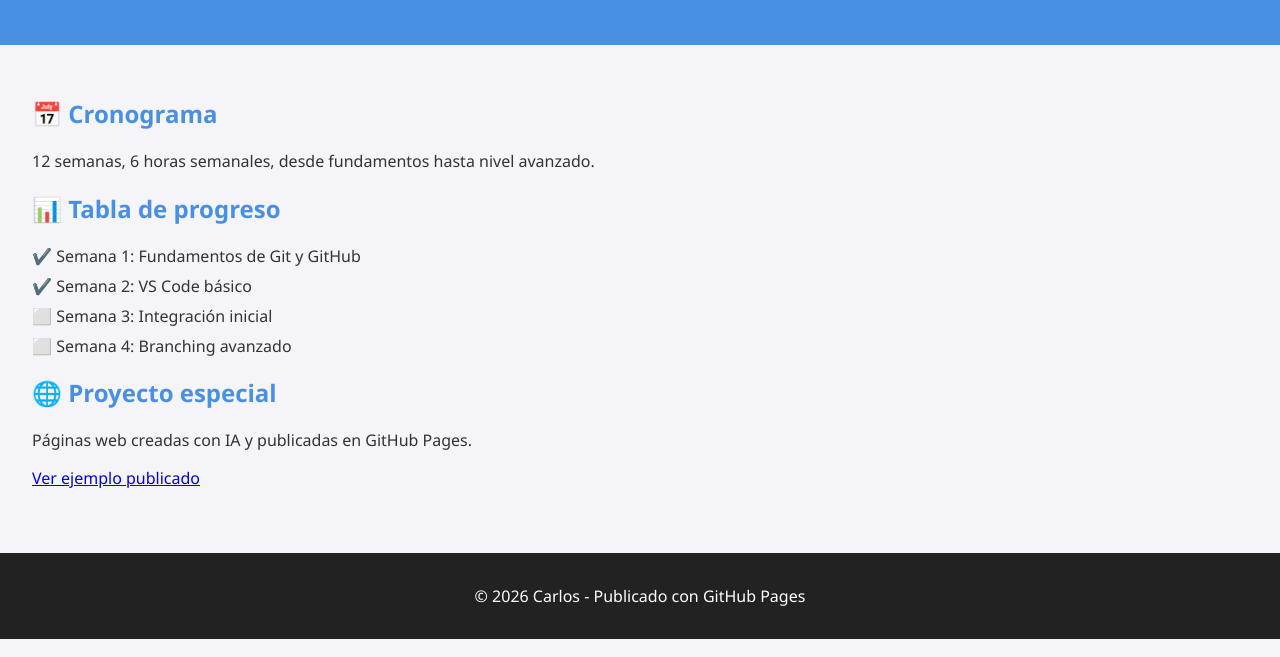
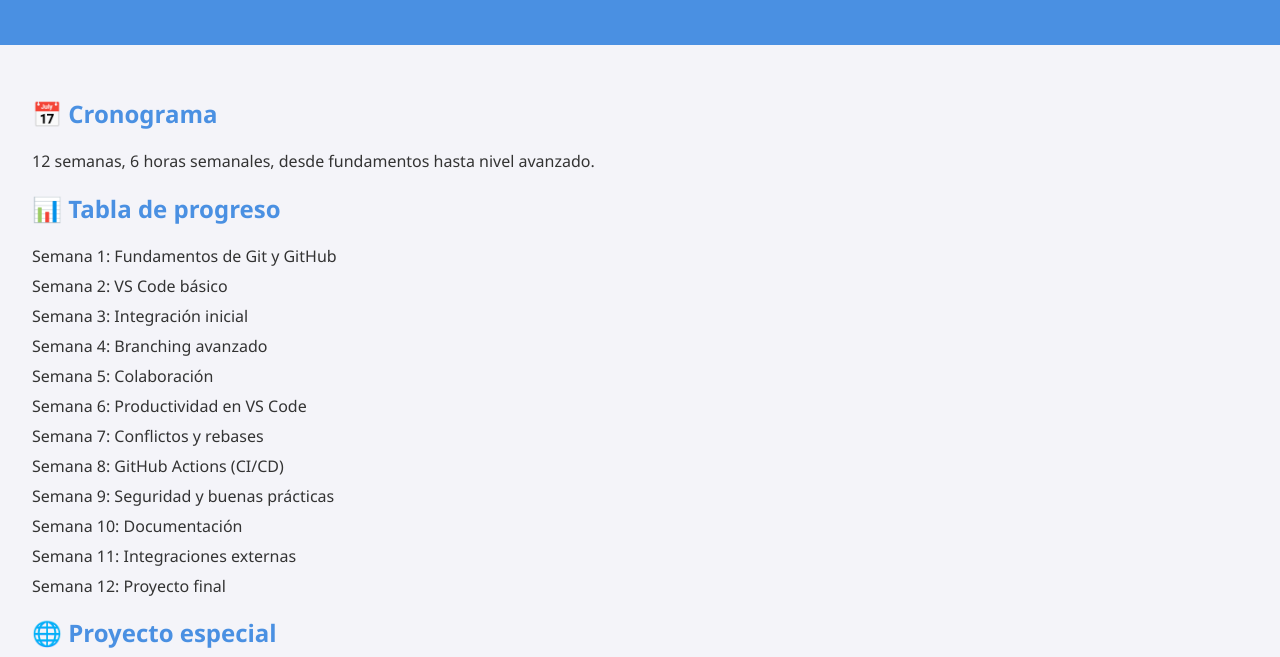
Before and after one commit to ciagudev/plan-estudio-github-vscode, a plain HTML site: page index.html in a window 1280 px wide. Shown: the part 143-800 px from the top of the page. Drawn offline with Linux system fonts and the light colour scheme.

Commit message:
Add interactive completion tracking to progress list

```diff
--- a/index.html
+++ b/index.html
@@ -21,11 +21,18 @@
     <section>
       <h2>📊 Tabla de progreso</h2>
       <ul>
-        <li>✔️ Semana 1: Fundamentos de Git y GitHub</li>
-        <li>✔️ Semana 2: VS Code básico</li>
-        <li>⬜ Semana 3: Integración inicial</li>
-        <li>⬜ Semana 4: Branching avanzado</li>
-        <!-- Continúa hasta la semana 12 -->
+        <li onclick="marcarCompletada(this)">Semana 1: Fundamentos de Git y GitHub</li>
+        <li onclick="marcarCompletada(this)">Semana 2: VS Code básico</li>
+        <li onclick="marcarCompletada(this)">Semana 3: Integración inicial</li>
+        <li onclick="marcarCompletada(this)">Semana 4: Branching avanzado</li>
+        <li onclick="marcarCompletada(this)">Semana 5: Colaboración</li>
+        <li onclick="marcarCompletada(this)">Semana 6: Productividad en VS Code</li>
+        <li onclick="marcarCompletada(this)">Semana 7: Conflictos y rebases</li>
+        <li onclick="marcarCompletada(this)">Semana 8: GitHub Actions (CI/CD)</li>
+        <li onclick="marcarCompletada(this)">Semana 9: Seguridad y buenas prácticas</li>
+        <li onclick="marcarCompletada(this)">Semana 10: Documentación</li>
+        <li onclick="marcarCompletada(this)">Semana 11: Integraciones externas</li>
+        <li onclick="marcarCompletada(this)">Semana 12: Proyecto final</li>
       </ul>
     </section>
 
@@ -39,5 +46,7 @@
   <footer>
     <p>© 2026 Carlos - Publicado con GitHub Pages</p>
   </footer>
+
+  <script src="script.js"></script>
 </body>
 </html>
```
